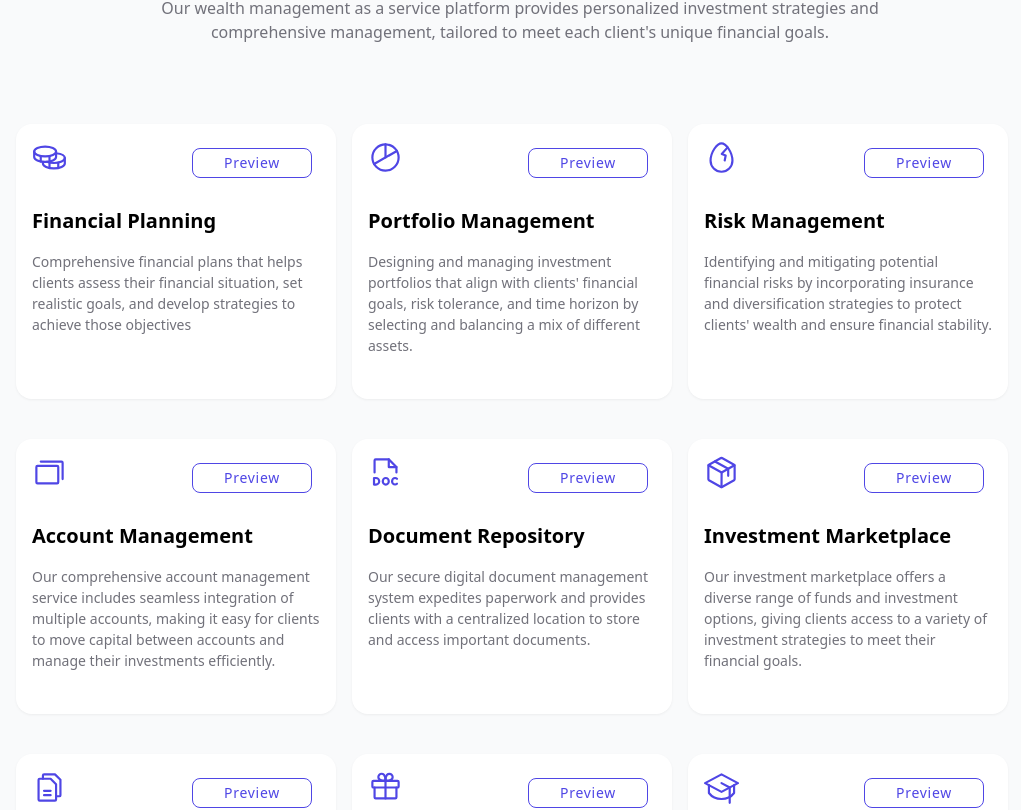
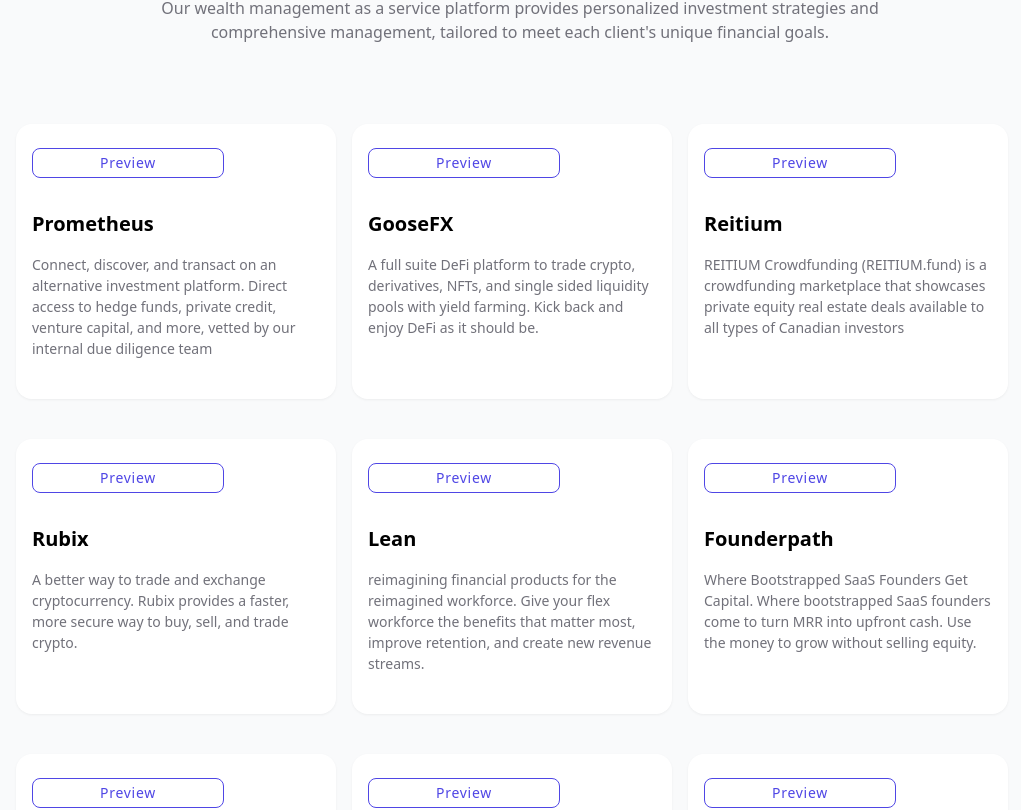
Before and after one commit to Jonathan-Nucleus/Intro-V2, a Next.js app: page / in a window 1280 px wide. Shown: the part 2611-3421 px from the top of the page, without its empty margins (120-1141 px from the left). Built offline with nearby package versions, Linux system fonts and the light colour scheme.

Commit message:
added portfolio

```diff
--- a/constants/index.tsx
+++ b/constants/index.tsx
@@ -27,52 +27,52 @@
 
 export const coreAreasOfService = [
   {
-    icon: <Coins size={35} color={"#4F46E5"} />,
-    title: "Financial Planning",
-    subtitle: "Comprehensive financial plans that helps clients assess their financial situation, set realistic goals, and develop strategies to achieve those objectives",
+    link: "https://prometheusalts.com/",
+    title: "Prometheus",
+    subtitle: "Connect, discover, and transact on an alternative investment platform. Direct access to hedge funds, private credit, venture capital, and more, vetted by our internal due diligence team",
   },
   {
-    icon: <ChartPie size={35} color="#4F46E5" />,
-    title: "Portfolio Management",
+    link: "https://goosefx.io/",
+    title: "GooseFX",
     subtitle:
-      "Designing and managing investment portfolios that align with clients' financial goals, risk tolerance, and time horizon by selecting and balancing a mix of different assets.",
+      "A full suite DeFi platform to trade crypto, derivatives, NFTs, and single sided liquidity pools with yield farming. Kick back and enjoy DeFi as it should be.",
   },
   {
-    icon: <EggCrack size={35} color={"#4F46E5"} />,
-    title: "Risk Management",
+    link: "https://reitium.com/",
+    title: "Reitium",
     subtitle:
-      "Identifying and mitigating potential financial risks by incorporating insurance and diversification strategies to protect clients' wealth and ensure financial stability.",
+      "REITIUM Crowdfunding (REITIUM.fund) is a crowdfunding marketplace that showcases private equity real estate deals available to all types of Canadian investors",
   },
   {
-    icon: <Cards size={35} color="#4F46E5" />,
-    title: "Account Management",
+    link: "https://rubix.io/",
+    title: "Rubix",
     subtitle:
-      "Our comprehensive account management service includes seamless integration of multiple accounts, making it easy for clients to move capital between accounts and manage their investments efficiently.",
+      "A better way to trade and exchange cryptocurrency. Rubix provides a faster, more secure way to buy, sell, and trade crypto.",
   },
   {
-    icon: <FileDoc size={35} color={"#4F46E5"} />,
-    title: "Document Repository",
-    subtitle: "Our secure digital document management system expedites paperwork and provides clients with a centralized location to store and access important documents. ",
+    link: "https://www.withlean.com/",
+    title: "Lean",
+    subtitle: " reimagining financial products for the reimagined workforce. Give your flex workforce the benefits that matter most, improve retention, and create new revenue streams. ",
   },
   {
-    icon: <Package size={35} color={"#4F46E5"} />,
-    title: "Investment Marketplace",
+    link: "https://founderpath.com/",
+    title: "Founderpath",
     subtitle:
-      "Our investment marketplace offers a diverse range of funds and investment options, giving clients access to a variety of investment strategies to meet their financial goals.",
+      "Where Bootstrapped SaaS Founders Get Capital. Where bootstrapped SaaS founders come to turn MRR into upfront cash. Use the money to grow without selling equity.",
   },
   {
-    icon: <Files size={35} color="#4F46E5" />,
+    link: "https://prometheusalts.com/",
     title: "Tax Planning",
     subtitle:
       "Developing and executing tax strategies to optimize clients' tax positions by identifying deductions, credits, and deferrals, while staying up-to-date with the latest tax laws and regulations.",
   },
   {
-    icon: <Gift size={35} color={"#4F46E5"} />,
+    link: "https://prometheusalts.com/",
     title: "Estate & Legacy Planning",
     subtitle: "Assistance with wills, trusts, power of attorney, and tax-efficient strategies to ensure clients' assets are managed and distributed according to their wishes",
   },
   {
-    icon: <GraduationCap size={35} color={"#4F46E5"} />,
+    link: "https://prometheusalts.com/",
     title: "Learning Resources",
     subtitle:
       "Empowering clients with knowledge and resources to make informed decisions about their finances, fostering a sense of control and confidence in their financial future.",
--- a/modules/accordion/index.tsx
+++ b/modules/accordion/index.tsx
@@ -10,7 +10,7 @@
 }
 
 const Accordion: FC<AccordionProps> = ({ title, content }) => {
-  const [isActive, setIsActive] = useState(true);
+  const [isActive, setIsActive] = useState(false);
   const isDesktopOrLaptop = useMediaQuery({
     query: "(min-width: 1000px)",
   });
--- a/modules/feature/index.tsx
+++ b/modules/feature/index.tsx
@@ -1,29 +1,43 @@
 import { FC, ReactElement } from "react";
 import Button from "../../components/Button";
+import { useMediaQuery } from "react-responsive";
 
 interface FeatureProps {
-  icon: ReactElement;
+  link: string;
   title: string;
   subtitle: string;
 }
 
-const Feature: FC<FeatureProps> = ({ icon, title, subtitle }) => {
+const Feature: FC<FeatureProps> = ({ link, title, subtitle }) => {
+  const isTabletOrMobile = useMediaQuery({ query: "(max-width: 1000px)" });
+
+  const isMobile = useMediaQuery({ query: "(max-width: 700px)" });
+
   return (
-    <div className="flex flex-col justify-start items-start h-auto w-full rounded-full">
-      <div className="flex flex-row w-full justify-between">
-        <div className="mb-8">{icon}</div>
+    <div className="flex flex-col justify-start items-between h-full w-full rounded-full">
+      <a
+        href={link}
+        target="_blank"
+        rel="noopener noreferrer"
+      >
         <Button
           variant={"outline-primary"}
-            className="bg-white border border-[#4F46E5] h-[30px] text-[#4F46E5] mt-2 mr-2 mb-2"
+          className={`bg-white border border-[#4F46E5] h-[30px] ${
+            isMobile ? "w-full" : "w-8/12"
+          } text-[#4F46E5] mt-2 mr-2 mb-8`}
         >
           Preview
         </Button>
-      </div>
+      </a>
 
-      <p className="text-black text-xl font-sans font-semibold mb-4">{title}</p>
+      <div className="flex flex-col w-full justify-between">
+        <p className="text-black text-xl font-sans font-semibold mb-4">
+          {title}
+        </p>
         <p className="text-zinc-500 text-[14px] font-sans font-normal text-left">
           {subtitle}
         </p>
+      </div>
     </div>
   );
 };
--- a/pages/index.tsx
+++ b/pages/index.tsx
@@ -292,7 +292,7 @@
               key={index}
             >
               <Feature
-                icon={service.icon}
+                link={service.link}
                 title={service.title}
                 subtitle={service.subtitle}
               />
@@ -312,7 +312,7 @@
               key={index}
             >
               <Feature
-                icon={service.icon}
+                link={service.link}
                 title={service.title}
                 subtitle={service.subtitle}
               />
@@ -332,7 +332,7 @@
               key={index}
             >
               <Feature
-                icon={service.icon}
+                link={service.link}
                 title={service.title}
                 subtitle={service.subtitle}
               />
```
Also changed, not shown: 2 other files (tests, documents, lock files or other folders). Lines whose indentation alone changed are shown as unchanged.
